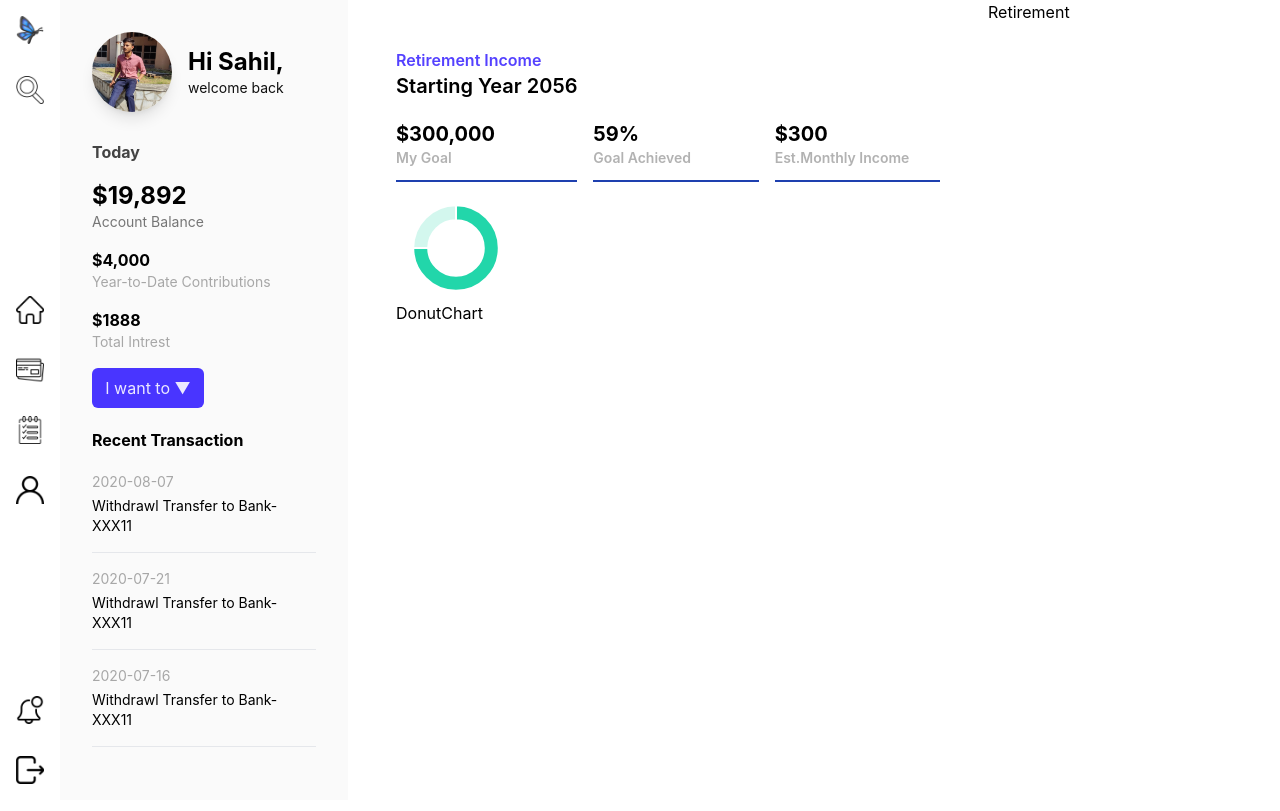
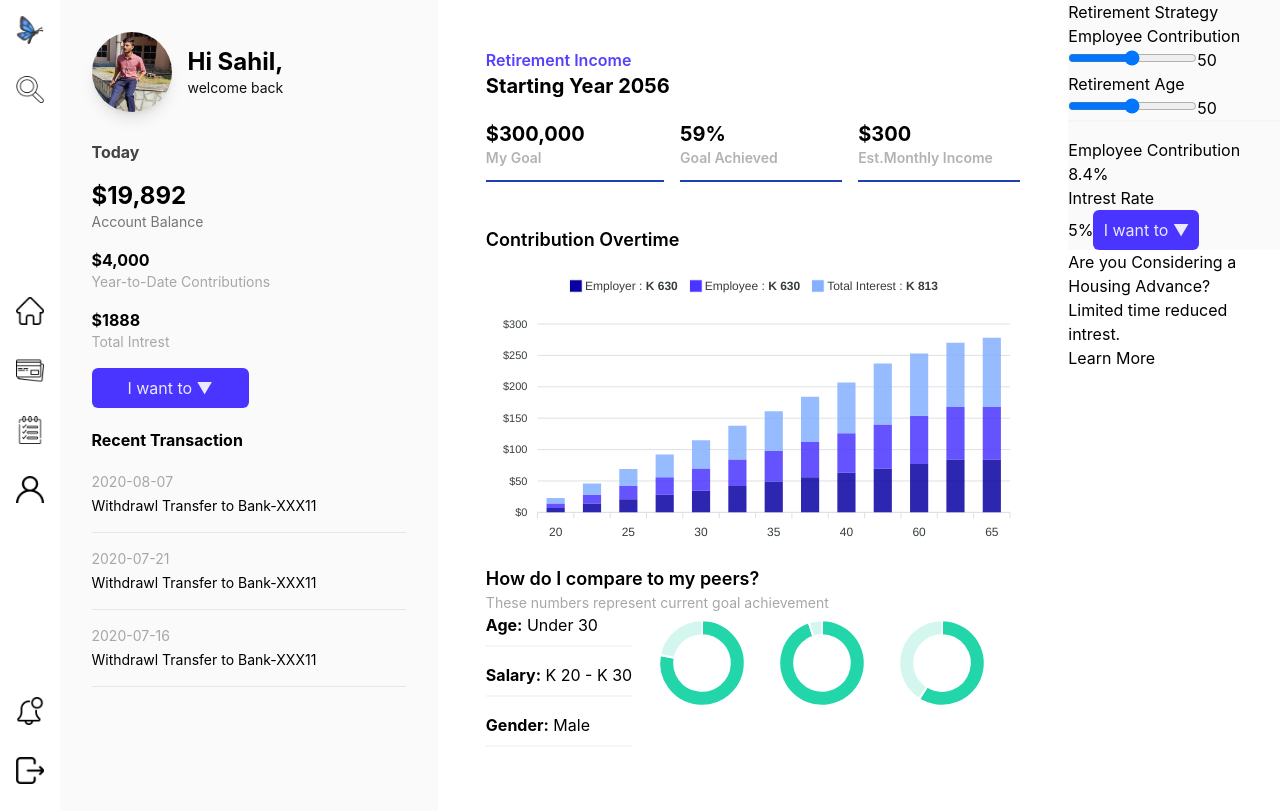
Before and after one commit to GDSCI2IT/dashboard, a React (Create React App) app: page / in a window 1280 px wide. Built offline with nearby package versions, Linux system fonts and the light colour scheme.

Commit message:
content done

```diff
--- a/src/App.js
+++ b/src/App.js
@@ -1,5 +1,4 @@
-import ColChart from "./components/C-chart";
-import DonutChart from "./components/DonutChart";
+import Chart from "./components/Chart"
 import Head from "./components/Head";
 import Income from "./components/Income";
 import Navbar from "./components/Navbar";
@@ -11,14 +10,13 @@ function App() {
   return (
     <div className="flex">
       <Navbar />
-      <div className="p-8 bg-[#fafafa] w-72" >
+      <div className="p-8 bg-[#fafafa] w-96" >
         <Head />
         <Recents />
       </div>
       <div className="p-12 w-3/6">
         <Income />
-        <ColChart />
-        <DonutChart />
+        <Chart/>
       </div>
       <Retirement />
     </div>
--- a/src/components/C-chart.js
+++ b/src/components/C-chart.js
@@ -1,36 +1,87 @@
 import React from 'react'
-import ReactApexChart from "react-apexcharts";
+import ReactApexChart from 'react-apexcharts'
 
 const ColChart = () => {
-  const colors = ['#22d6aa', '#d3f7ee']
+
+  const seriesData = [
+    {
+      name: 'Employer',
+      data: [7, 14, 21, 28, 35, 42, 49, 56, 63, 70, 77, 84, 84]
+    }, {
+      name: 'Employee',
+      data: [7, 14, 21, 28, 35, 42, 49, 56, 63, 70, 77, 84, 84]
+    },
+    {
+      name: 'Total Interest',
+      data: [9, 18, 27, 36, 45, 54, 63, 72, 81, 97, 99, 102, 110],
+
+    }
+  ]
+
+  const dataSum = (index) => {
+    let sum = 0;
+    let dataArray = seriesData[index]
+    dataArray.data.forEach(element => {
+      sum += element
+    });
+    return sum;
+  }
+
   return (
-    <div>
     <ReactApexChart
-        options={{
-          chart: { type: 'donut' },
-          colors: colors,
-          legend: { show: false },
-          dataLabels: { enabled: false },
-          plotOptions: {
-            pie: {
-              donut: {
+      series={
+        seriesData
+      }
+      options={
+        {
+          chart: {
+            type: "bar",
+            toolbar: {
+              show: false
+            },
+            stacked: true
+          },
+          colors: ['#0800a3', '#4935ff', '#85afff'],
+          legend: {
+            position: 'top',
+            formatter: (str, data) => {
+              console.log(str, data)
+              let index = data.seriesIndex;
+              return `${str} : <b>K ${dataSum(index)}</b>`
+            },
+            markers:{
+              radius:"5px",
+              width:"15px"
+            }
+          },
+          xaxis: {
+            categories: [20, "", 25, "", 30, "", 35, "", 40, "", 60, "", 65],
+          },
+          dataLabels: {
+            enabled: false
+          },
+          yaxis: {
+            // Customize the labels on the y-axis here
             labels: {
-                  show: true,
-                  total: {
-                    showAlways: true,
-                    show: false, // Hide the total value
+              formatter: function (value) {
+                // You can customize the label format as per your requirement
+                return `$${value}`;
               },
 
+            }
+          },
+          plotOptions: {
+            bar: {
+              columnWidth: "50%"
             }
           }
         }
       }
-        }}
-        series={[75, 25]}
-        type="donut"
-        width="120px"
+
+      type='bar'
+      height={"280px"}
+
     />
-    </div>
   )
 }
 
--- /dev/null
+++ b/src/components/Chart.js
@@ -0,0 +1,38 @@
+import React from 'react'
+import ColChart from "./C-chart";
+import Donut from './DonutChart'
+const Chart = () => {
+    return (
+        <div>
+            <h1 className='text-lg font-semibold py-4 pt-7'>Contribution Overtime</h1>
+            <ColChart />
+            <div>
+                <h1 className='text-lg font-semibold'>How do I compare to my peers?</h1>
+                <p className='text-[#a7a7a7] text-sm'>These numbers represent current goal achievement</p>
+                <div className='flex'>
+                    <div>
+                        <div>
+                            <p className='pb-2'><b>Age:</b> Under 30</p>
+                            <hr className='h-1 border-solid border-t-2 border-[#f5f5f5] p-2 ' />
+                        </div>
+                        <div>
+                            <p className='pb-2'><b>Salary:</b> K 20 - K 30</p>
+                            <hr className='h-1 border-solid border-t-2 border-[#f5f5f5] p-2 ' />
+                        </div>
+                        <div>
+                            <p className='pb-2'><b>Gender:</b> Male</p>
+                            <hr className='h-1 border-solid border-t-2 border-[#f5f5f5] p-2 ' />
+                        </div>
+                    </div>
+                    <div className='ml-5 flex gap-5'>
+                        <Donut data={[78, 22]} />
+                        <Donut data={[95, 5]} />
+                        <Donut data={[59, 41]} />
+                    </div>
+                </div>
+            </div>
+        </div>
+    )
+}
+
+export default Chart
--- a/src/components/DonutChart.js
+++ b/src/components/DonutChart.js
@@ -1,11 +1,42 @@
 import React from 'react'
 
-const DonutChart = () => {
+import ReactApexChart from "react-apexcharts";
+
+const Donut = ({data}) => {
+    const colors = ['#22d6aa', '#d3f7ee']
   return (
-    <div>
-      DonutChart
-    </div>
+    <ReactApexChart
+        options={{
+          chart: { type: 'donut' },
+          colors: colors,
+          legend: { show: false },
+          dataLabels: { enabled: false },
+          plotOptions: {
+            pie: {
+              donut: {
+                labels: {
+                  show: true,
+                  total: {
+                    showAlways: true,
+                    show: false, // Hide the total value
+                  },
+
+                }
+
+              },
+            offsetX:0,
+            offsetY:0
+            },
+
+          },
+        }}
+
+        series={data}
+        type="donut"
+        height="125px"
+        width="100px"
+      />
   )
 }
 
-export default DonutChart
+export default Donut;
--- a/src/components/Income.js
+++ b/src/components/Income.js
@@ -5,7 +5,7 @@ const Income = () => {
     <div className='space-y-5'>
       <div>
         <h5 className='text-[#5441ff] font-semibold'>Retirement Income</h5>
-        <h1 className='text-xl font-semibold'>Starting Year 2056</h1>
+        <h1 className='text-xl font-bold'>Starting Year 2056</h1>
       </div>
       <div className='grid grid-cols-3 space-x-4 '>
         <div className='flex flex-col'>
--- a/src/components/Retirement.js
+++ b/src/components/Retirement.js
@@ -1,9 +1,51 @@
-import React from 'react'
+import React, { useState } from 'react'
 
 const Retirement = () => {
+
+  const [range, setRange] = useState({
+    range1: 50,
+    range2: 50,
+  });
+
+  const changeHandler = (event) => {
+    const name = event.target.name
+    setRange((prev) => {
+      return ({ ...prev, [name]: event.target.value })
+    })
+  }
+
+
   return (
     <div>
-      Retirement
+      <div className="bg-[#fafafa]">
+        <h1>Retirement Strategy</h1>
+        <>
+          <h2>Employee Contribution</h2>
+          <input type="range" min={1} max={100} value={range.range1} onChange={(e) => { changeHandler(e) }} name='range1' />
+          <span>{range.range1}</span>
+        </>
+        <>
+          <h2>Retirement Age</h2>
+          <input type="range" min={1} max={100} onChange={(e) => { changeHandler(e) }} name='range2' />
+          <span>{range.range2}</span>
+        </>
+        <hr className='h-1 border-solid border-t-2 border-[#f5f5f5] p-2 ' />
+        <h2>Employee Contribution</h2>
+        <span>8.4%</span>
+        <h2>Intrest Rate</h2>
+        <span>5%</span>
+        <button className='bg-[#4935ff] text-[#ebe8ff] w-1/2 py-2 rounded-md'>I want to ▼</button>
+      </div>
+      <div>
+        <h1>Are you Considering a</h1>
+        <h1>Housing Advance?</h1>
+        <p>
+          Limited time reduced intrest.
+        </p>
+        <p>
+          Learn More
+        </p>
+      </div>
     </div>
   )
 }
```
Lines whose indentation alone changed are shown as unchanged.
